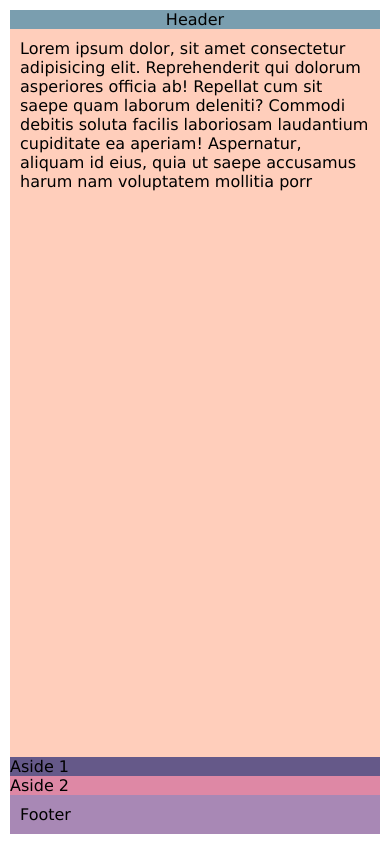
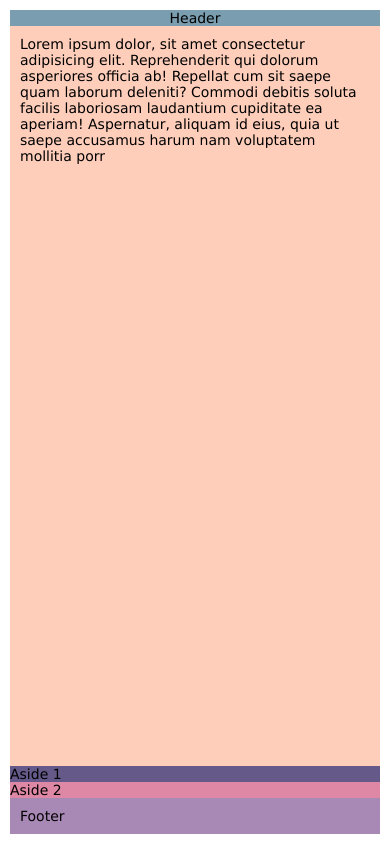
Before and after one commit to lehamy-12/bai13_buoi7, a plain HTML site: page index.html in a window 390 px wide. Drawn offline with Linux system fonts and the light colour scheme.

Commit message:
Update bai13_layout.css

```diff
--- a/bai13_layout.css
+++ b/bai13_layout.css
@@ -48,6 +48,7 @@ body{
             "aside1 aside2"
             "footer footer";
         grid-template-columns: 1fr 1fr;
+        font-size:16px;
     }
 }
 @media (max-width: 600px) {
@@ -59,5 +60,6 @@ body{
             "aside2"
             "footer";
         grid-template-columns: 1fr;
+        font-size:14px;
     }
 }
```
